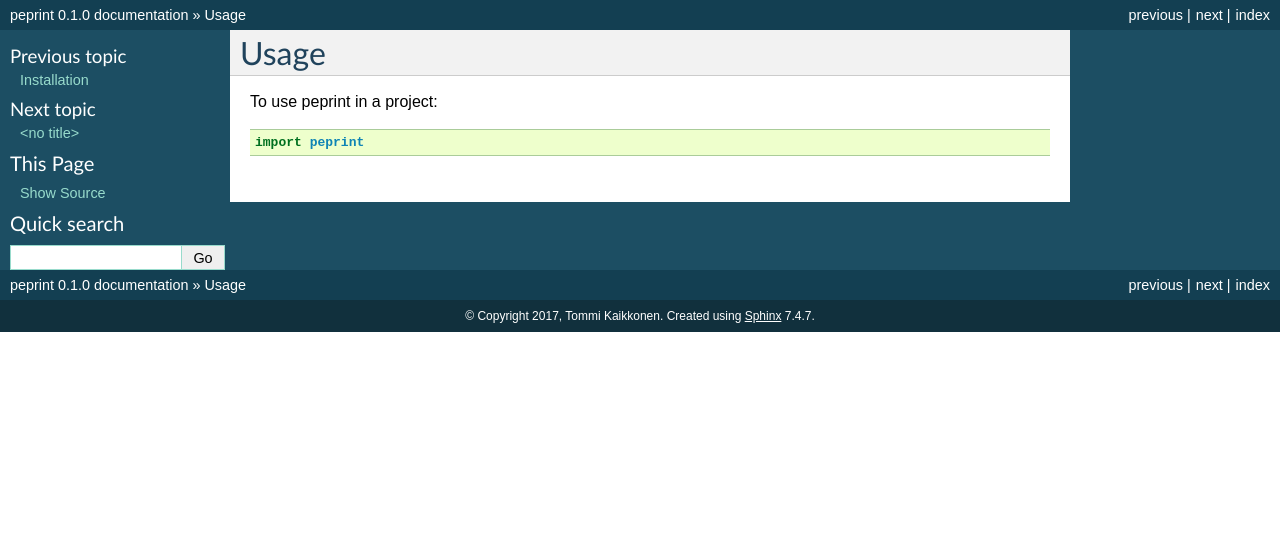
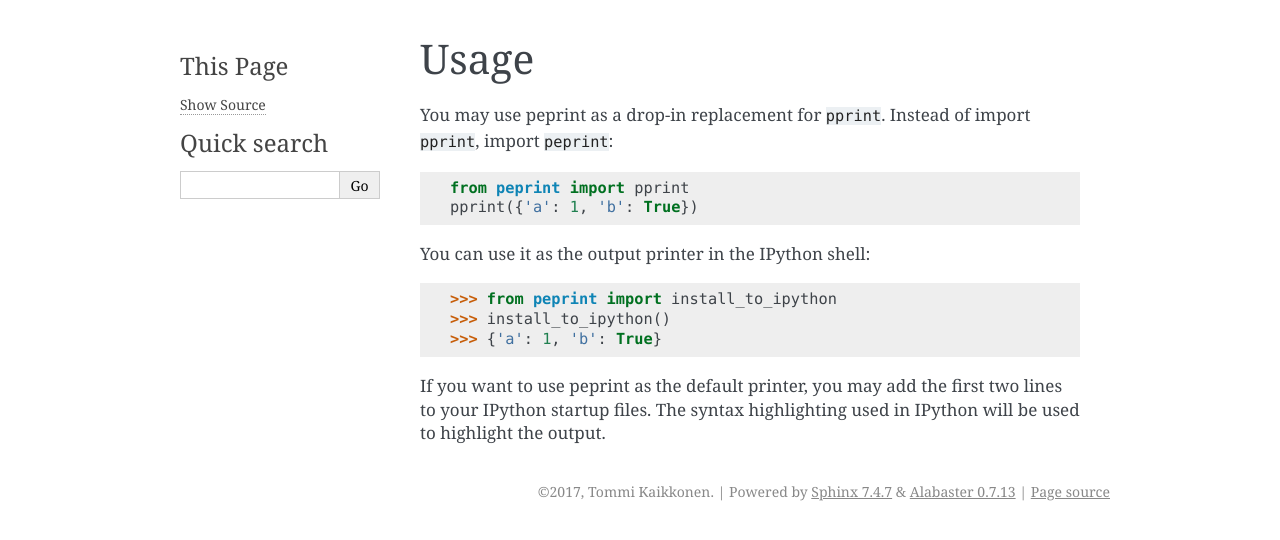
Before and after one commit to tommikaikkonen/peprint, a Sphinx documentation site: the page built from docs/usage.rst, in a window 1280 px wide. Shown: the top 540 px of the page. Built offline with Sphinx 7.4.7, drawn with Linux system fonts in a browser that asks for light colours; pages that are not in the unit, such as notebooks, are missing from menus.

Commit message:
Improve docs slightly

```diff
--- a/docs/conf.py
+++ b/docs/conf.py
@@ -111,7 +111,7 @@ pygments_style = 'sphinx'
 
 # The theme to use for HTML and HTML Help pages.  See the documentation for
 # a list of builtin themes.
-html_theme = 'default'
+html_theme = 'alabaster'
 
 # Theme options are theme-specific and customize the look and feel of a
 # theme further.  For a list of options available for each theme, see the
--- a/docs/index.rst
+++ b/docs/index.rst
@@ -1,4 +1,4 @@
-Welcome to peprint's documentation!
+peprint
 ======================================
 
 Contents:
--- a/docs/usage.rst
+++ b/docs/usage.rst
@@ -2,6 +2,15 @@
 Usage
 =====
 
-To use peprint in a project::
+You may use peprint as a drop-in replacement for ``pprint``. Instead of import ``pprint``, import ``peprint``::
 
-    import peprint
+    from peprint import pprint
+    pprint({'a': 1, 'b': True})
+
+You can use it as the output printer in the IPython shell::
+
+    >>> from peprint import install_to_ipython
+    >>> install_to_ipython()
+    >>> {'a': 1, 'b': True}
+
+If you want to use peprint as the default printer, you may add the first two lines to your IPython startup files. The syntax highlighting used in IPython will be used to highlight the output.
```
Also changed, not shown: README.rst (+11 -8 lines).
